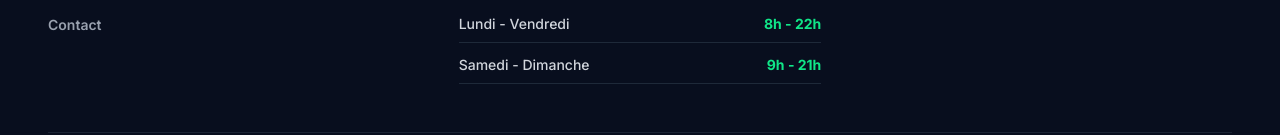
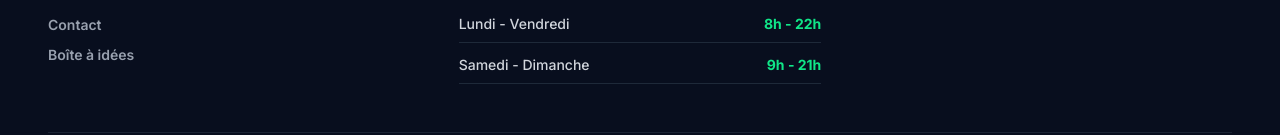
Before and after one commit to facilitefacile62-alt/facilite, a Next.js app: page / in a window 1280 px wide. Shown: the part 2767-2902 px from the top of the page. Built offline with nearby package versions, Linux system fonts and the light colour scheme.

Commit message:
style: restore Boîte à idées link in footer

```diff
--- a/src/app/boite-a-idees/page.js
+++ b/src/app/boite-a-idees/page.js
@@ -259,6 +259,9 @@ export default function BoiteAIdees() {
               <Link href="/" className="hover:text-[#10E688] transition-colors">
                 Contact
               </Link>
+              <Link href="/boite-a-idees" className="hover:text-[#10E688] transition-colors">
+                Boîte à idées
+              </Link>
             </div>
           </div>
 
--- a/src/app/page.js
+++ b/src/app/page.js
@@ -1297,6 +1297,12 @@ export default function Home() {
               >
                 Contact
               </a>
+              <a
+                href="/boite-a-idees"
+                className="hover:text-[#10E688] transition-colors"
+              >
+                Boîte à idées
+              </a>
             </div>
           </div>
 
```
